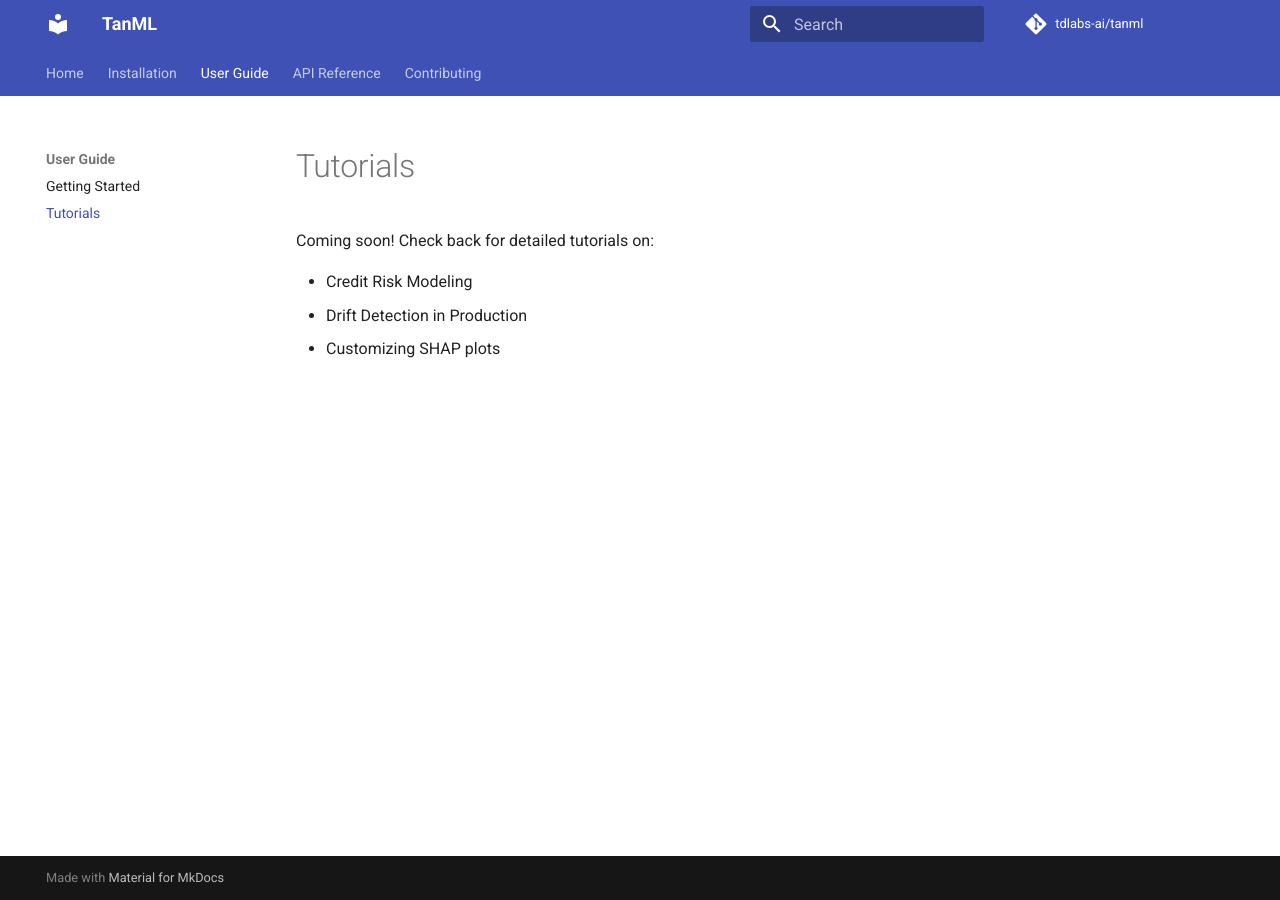
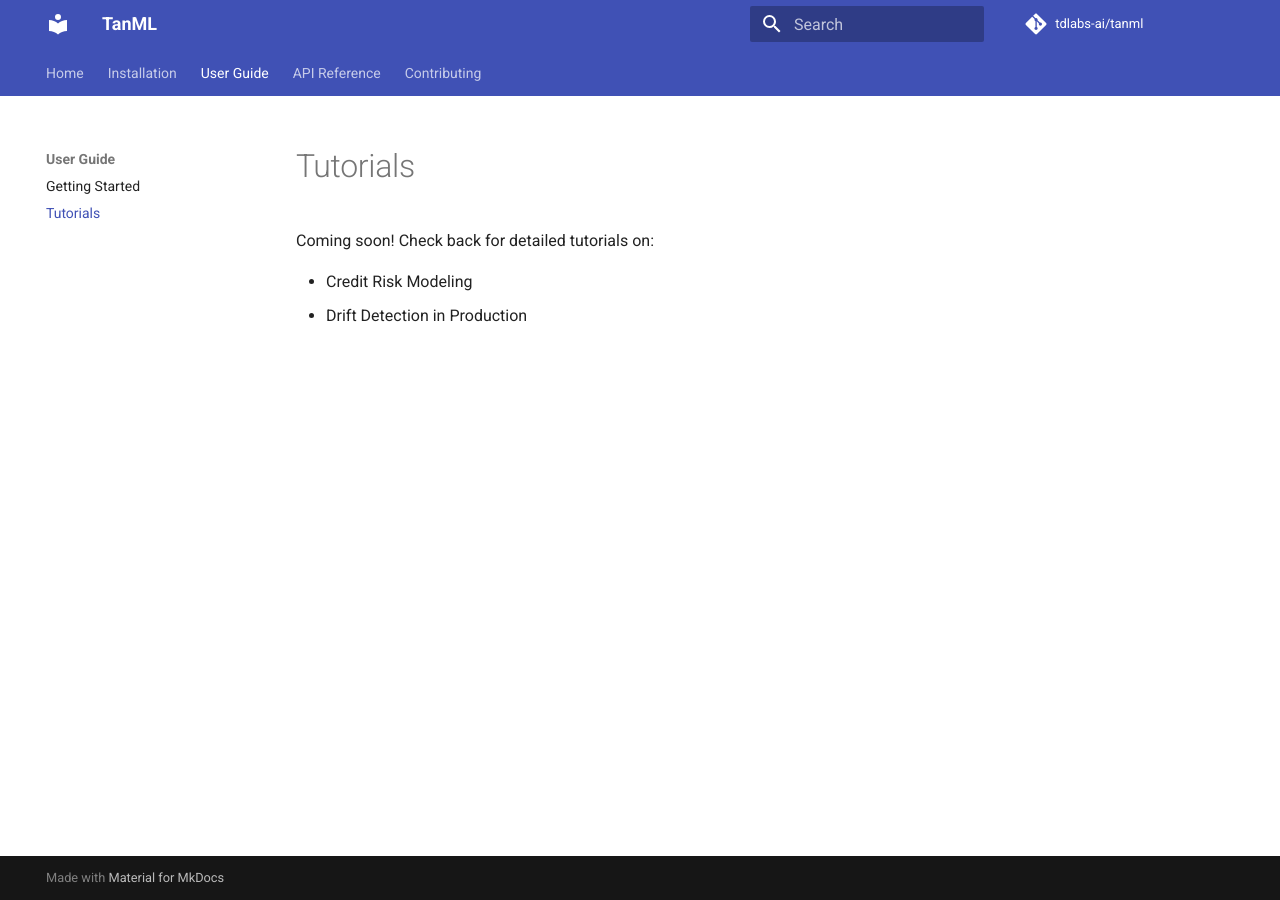
Before and after one commit to tdlabs-ai/tanml, an MkDocs documentation site: the page built from docs/user-guide/tutorials.md, in a window 1280 px wide. Built offline with MkDocs 1.6.1 and Material for MkDocs 9.7.7, drawn with Linux system fonts in a browser that asks for light colours; comment, search, counter and statistics services are not loaded.

Commit message:
docs: update tutorials list

```diff
--- a/docs/user-guide/tutorials.md
+++ b/docs/user-guide/tutorials.md
@@ -4,4 +4,3 @@ Coming soon! Check back for detailed tutorials on:
 
 *   Credit Risk Modeling
 *   Drift Detection in Production
-*   Customizing SHAP plots
```
